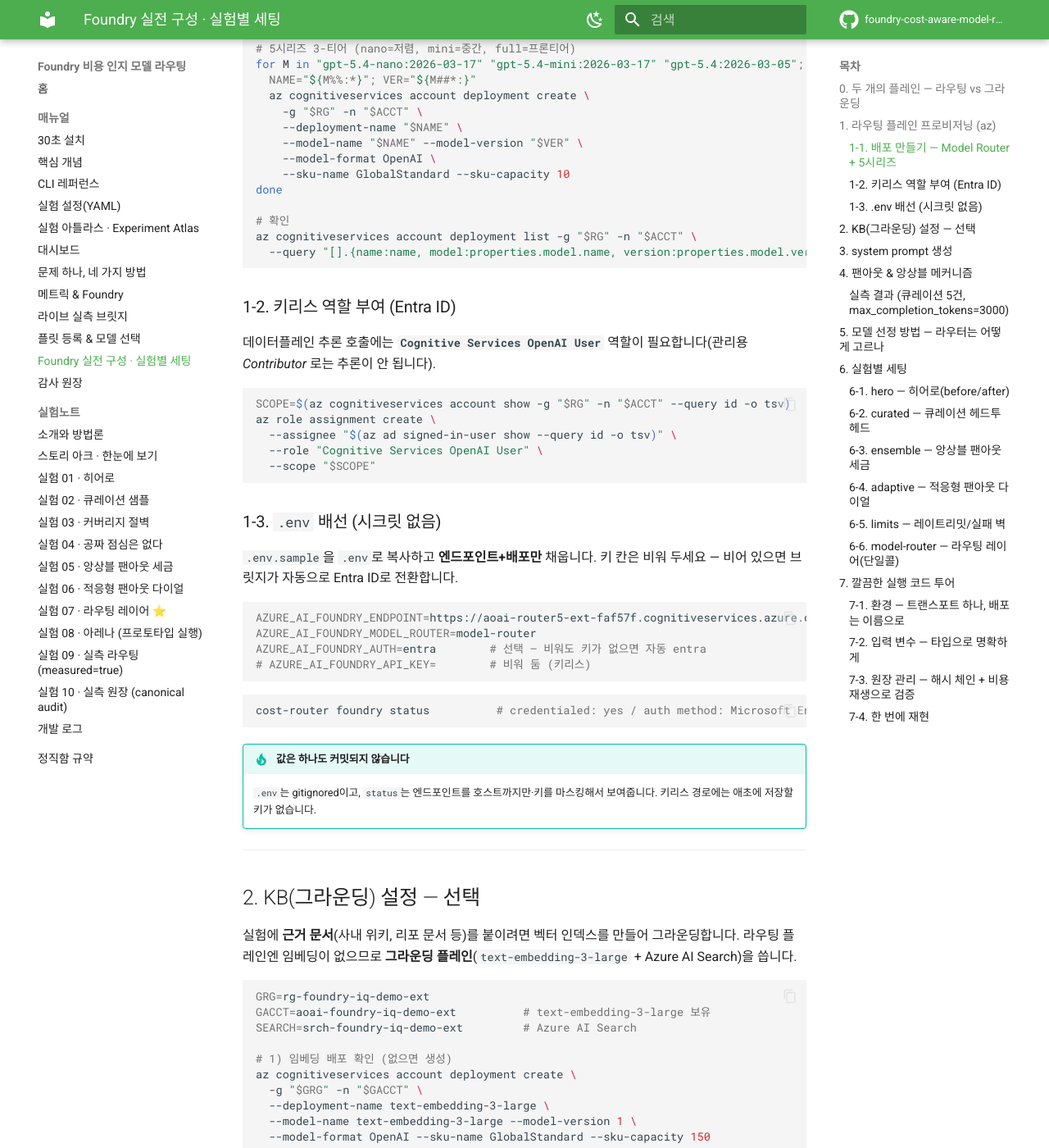
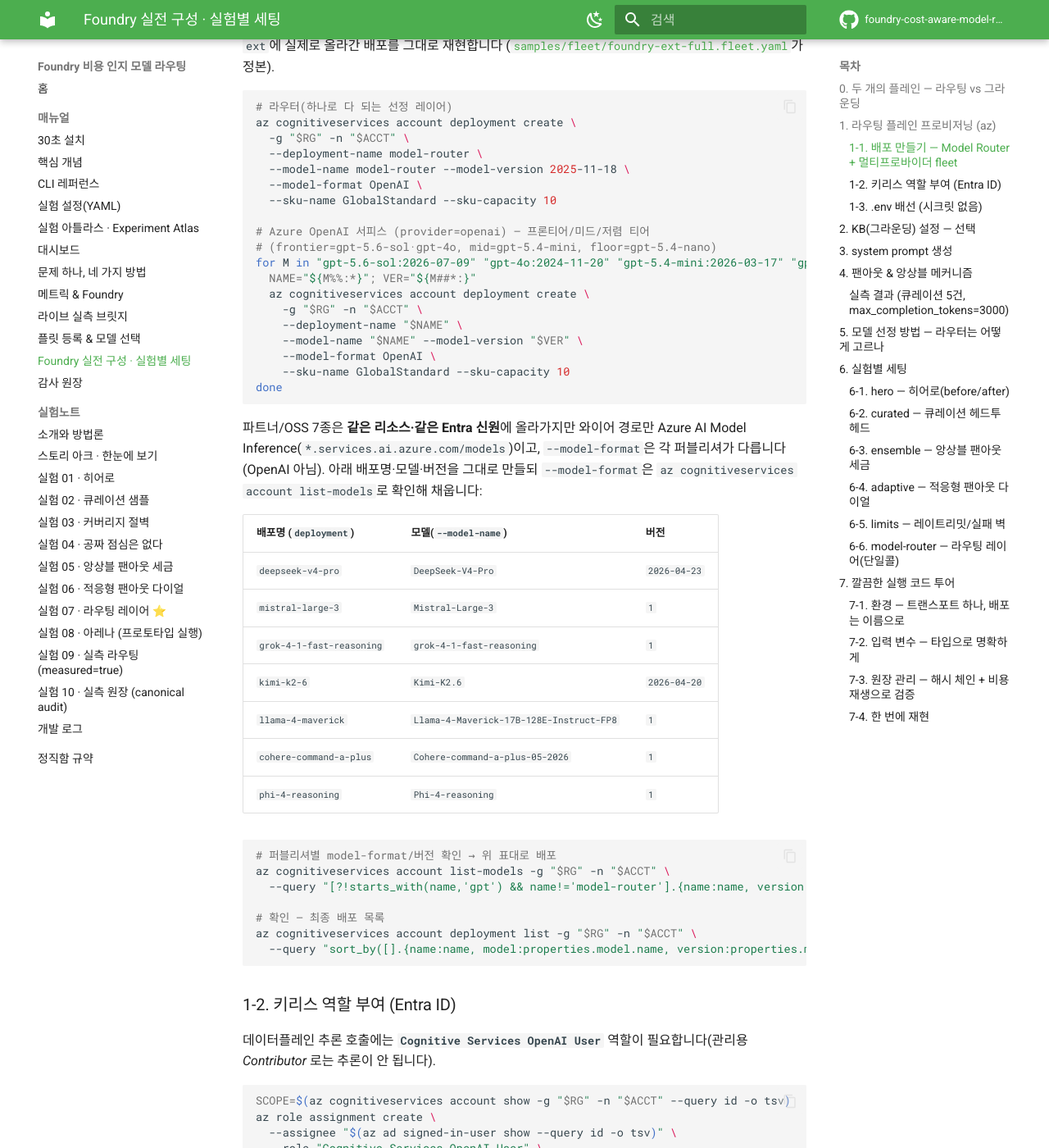
Before and after one commit to hyeonsangjeon/foundry-cost-aware-model-routing, an MkDocs documentation site: the page built from docs/manual/foundry-setup.md, in a window 1280 px wide and 1400 px high, scrolled down 1943 px. Shown: the whole window at 82% size. Built offline with MkDocs 1.6.1 and Material for MkDocs 9.7.7, drawn with Linux system fonts in a browser that asks for light colours; comment, search, counter and statistics services are not loaded; some of the changed text lies outside the part shown.

Commit message:
docs(foundry-setup): repoint go-forward setup to real demo-ext resource + full fleet
Consolidate the A–Z setup guide onto the current live resource
aoai-foundry-iq-demo-ext (rg-foundry-iq-demo-ext, eastus), which now hosts
BOTH the routing plane (model-router + full multi-provider fleet:
gpt-5.6-sol/gpt-4o/gpt-5.4-mini/nano + 7 partners) and the grounding plane
(text-embedding-3-large + Azure AI Search) on one Foundry account.

- §0 two-planes: one resource, two roles (was two separate resources)
- §1 provisioning vars + §1-1 deployments: demo-ext + real fleet
  (verified against `az deployment list`; partner model-format via list-models)
- §1-3 .env example: demo-ext endpoint + ext-full fleet/pricing paths
- §2 grounding: same-resource note

Honesty preserved: the measured proof snapshot (gpt-5.4 x3, grok x2) and the
section 4/5 measured $-figures are annotated as captured on the earlier
5-series routing resource (aoai-router5-ext-faf57f); provenance is NOT
rewritten. experiment-atlas keeps the exp09 follow-along's historical eastus2
with an added go-forward pointer to demo-ext/eastus.

No code changes: foundry_live.py already derives the partner inference surface
(*.services.ai.azure.com/models) from the configured host as intended.

Co-authored-by: Copilot <223556219+Copilot@users.noreply.github.com>

````diff
--- a/docs/manual/foundry-setup.md
+++ b/docs/manual/foundry-setup.md
@@ -17,16 +17,24 @@ KB(그라운딩) 설정, system prompt, 팬아웃·앙상블 메커니즘, 그
     포착 스냅샷: [`samples/responses/foundry-arena-measured.json`](https://github.com/hyeonsangjeon/foundry-cost-aware-model-routing/blob/main/samples/responses/foundry-arena-measured.json).
     재현: `cost-router foundry arena --live --max-output-tokens 3000`.
 
+    이 스냅샷은 초기 **5-시리즈 라우팅 리소스**(`aoai-router5-ext-faf57f`)에서 캡처된 정직한
+    히스토리입니다 — provenance는 그대로 보존합니다. 현재 **go-forward 리소스는 아래
+    `aoai-foundry-iq-demo-ext`**(eastus)이며 동일한 키리스 방법으로 동작합니다: 프론티어는
+    `gpt-5.6-sol`, GPT-5.4는 `mini`/`nano`만 유지하고 여기에 멀티프로바이더 파트너 7종이 더해집니다.
+
 ---
 
 ## 0. 두 개의 플레인 — 라우팅 vs 그라운딩
 
-이 데모의 Azure 자원은 역할이 뚜렷한 **두 플레인**으로 나뉩니다. 섞지 않는 게 이해의 핵심입니다.
+이 데모의 Azure 자원은 역할이 뚜렷한 **두 플레인**으로 나뉩니다 — 이제 둘 다 **하나의 Foundry
+리소스**(`aoai-foundry-iq-demo-ext`, eastus)에 통합돼 있습니다. 섞지 않는 게 이해의 핵심입니다.
+(초기엔 라우팅용 5-시리즈 리소스가 따로 있었고 [§4·§5의 실측 스냅샷](#4-fanout)이 거기서
+캡처됐습니다 — 그 히스토리는 그대로 두고, 지금부터의 셋업은 demo-ext 단일 리소스를 씁니다.)
 
 | 플레인 | 리소스 | 배포/자원 | 하는 일 |
 | --- | --- | --- | --- |
-| **라우팅 플레인** | `aoai-router5-ext-faf57f` (`rg-foundry-router-5series`, eastus2) | `model-router` + `gpt-5.4` · `gpt-5.4-mini` · `gpt-5.4-nano` | 프롬프트별 모델 선정·추론(아레나·라이브 실험) |
-| **그라운딩 플레인** | `aoai-foundry-iq-demo-ext` (`rg-foundry-iq-demo-ext`, eastus) + `srch-foundry-iq-demo-ext` (Azure AI Search) | `text-embedding-3-large` + 벡터 인덱스 | KB 임베딩·검색(RAG 그라운딩) |
+| **라우팅 플레인** | `aoai-foundry-iq-demo-ext` (`rg-foundry-iq-demo-ext`, eastus) | `model-router` + 멀티프로바이더 fleet(`gpt-5.6-sol`·`gpt-4o`·`gpt-5.4-mini`·`gpt-5.4-nano` + 파트너 7종) | 프롬프트별 모델 선정·추론(아레나·라이브 실험) |
+| **그라운딩 플레인** | **같은** `aoai-foundry-iq-demo-ext` + `srch-foundry-iq-demo-ext` (Azure AI Search) | `text-embedding-3-large` + 벡터 인덱스 | KB 임베딩·검색(RAG 그라운딩) |
 
 - **아레나/헤드투헤드 실험은 라우팅 플레인만** 씁니다(추론 전용, KB 불필요).
 - **KB 그라운딩은 선택**입니다. 실험에 근거 문서를 붙이고 싶을 때만 그라운딩 플레인을 씁니다
@@ -44,9 +52,9 @@ KB(그라운딩) 설정, system prompt, 팬아웃·앙상블 메커니즘, 그
 az login --tenant <TENANT_ID> --use-device-code   # 헤드리스/샌드박스는 device-code
 az account set --subscription <SUBSCRIPTION_ID>
 
-RG=rg-foundry-router-5series
-LOC=eastus2
-ACCT=aoai-router5-ext-faf57f     # 전역 유일해야 함(접미사로 충돌 회피)
+RG=rg-foundry-iq-demo-ext
+LOC=eastus
+ACCT=aoai-foundry-iq-demo-ext     # 전역 유일해야 함(demo-ext 리소스)
 
 # 1) 리소스 그룹
 az group create -n "$RG" -l "$LOC"
@@ -60,12 +68,14 @@ az cognitiveservices account create \
   --api-properties disableLocalAuth=true       # 키 인증 OFF → Entra ID 전용
 ```
 
-### 1-1. 배포 만들기 — Model Router + 5시리즈
+### 1-1. 배포 만들기 — Model Router + 멀티프로바이더 fleet
 
 Model Router는 **배포 하나로 알아서 되는** 선정 레이어입니다 — 그 하나만 배포하면 OpenAI
 GPT-5 계열뿐 아니라 xAI Grok · DeepSeek · Meta Llama · gpt-oss까지 **별도 배포 없이** 프롬프트마다
-분기합니다(Anthropic Claude만 예외적으로 직접 배포 필요). 아래 5시리즈·파트너 배포는 라우터가
-아니라 아레나의 **직접 호출/팬아웃 arm**(cheapest·premium·ensemble)이 쓰는 것입니다.
+분기합니다(Anthropic Claude만 예외적으로 직접 배포 필요). 아래 fleet 배포는 라우터가 아니라
+아레나의 **직접 호출/팬아웃 arm**(cheapest·premium·ensemble)이 쓰는 것으로, 이 데모의
+`aoai-foundry-iq-demo-ext`에 실제로 올라간 배포를 그대로 재현합니다
+([`samples/fleet/foundry-ext-full.fleet.yaml`](https://github.com/hyeonsangjeon/foundry-cost-aware-model-routing/blob/main/samples/fleet/foundry-ext-full.fleet.yaml)가 정본).
 
 ```bash
 # 라우터(하나로 다 되는 선정 레이어)
@@ -76,8 +86,9 @@ az cognitiveservices account deployment create \
   --model-format OpenAI \
   --sku-name GlobalStandard --sku-capacity 10
 
-# 5시리즈 3-티어 (nano=저렴, mini=중간, full=프론티어)
-for M in "gpt-5.4-nano:2026-03-17" "gpt-5.4-mini:2026-03-17" "gpt-5.4:2026-03-05"; do
+# Azure OpenAI 서피스 (provider=openai) — 프론티어/미드/저렴 티어
+# (frontier=gpt-5.6-sol·gpt-4o, mid=gpt-5.4-mini, floor=gpt-5.4-nano)
+for M in "gpt-5.6-sol:2026-07-09" "gpt-4o:2024-11-20" "gpt-5.4-mini:2026-03-17" "gpt-5.4-nano:2026-03-17"; do
   NAME="${M%%:*}"; VER="${M##*:}"
   az cognitiveservices account deployment create \
     -g "$RG" -n "$ACCT" \
@@ -86,10 +97,31 @@ for M in "gpt-5.4-nano:2026-03-17" "gpt-5.4-mini:2026-03-17" "gpt-5.4:2026-03-05
     --model-format OpenAI \
     --sku-name GlobalStandard --sku-capacity 10
 done
+```
 
-# 확인
+파트너/OSS 7종은 **같은 리소스·같은 Entra 신원**에 올라가지만 와이어 경로만 Azure AI Model
+Inference(`*.services.ai.azure.com/models`)이고, `--model-format`은 각 퍼블리셔가 다릅니다
+(OpenAI 아님). 아래 배포명·모델·버전을 그대로 만들되 `--model-format`은
+`az cognitiveservices account list-models`로 확인해 채웁니다:
+
+| 배포명 (`deployment`) | 모델(`--model-name`) | 버전 |
+| --- | --- | --- |
+| `deepseek-v4-pro` | `DeepSeek-V4-Pro` | `2026-04-23` |
+| `mistral-large-3` | `Mistral-Large-3` | `1` |
+| `grok-4-1-fast-reasoning` | `grok-4-1-fast-reasoning` | `1` |
+| `kimi-k2-6` | `Kimi-K2.6` | `2026-04-20` |
+| `llama-4-maverick` | `Llama-4-Maverick-17B-128E-Instruct-FP8` | `1` |
+| `cohere-command-a-plus` | `Cohere-command-a-plus-05-2026` | `1` |
+| `phi-4-reasoning` | `Phi-4-reasoning` | `1` |
+
+```bash
+# 퍼블리셔별 model-format/버전 확인 → 위 표대로 배포
+az cognitiveservices account list-models -g "$RG" -n "$ACCT" \
+  --query "[?!starts_with(name,'gpt') && name!='model-router'].{name:name, version:version, format:format}" -o table
+
+# 확인 — 최종 배포 목록
 az cognitiveservices account deployment list -g "$RG" -n "$ACCT" \
-  --query "[].{name:name, model:properties.model.name, version:properties.model.version}" -o table
+  --query "sort_by([].{name:name, model:properties.model.name, version:properties.model.version}, &name)" -o table
 ```
 
 ### 1-2. 키리스 역할 부여 (Entra ID)
@@ -111,10 +143,17 @@ az role assignment create \
 있으면 브릿지가 자동으로 Entra ID로 전환합니다.
 
 ```bash
-AZURE_AI_FOUNDRY_ENDPOINT=https://aoai-router5-ext-faf57f.cognitiveservices.azure.com/
+AZURE_AI_FOUNDRY_ENDPOINT=https://aoai-foundry-iq-demo-ext.cognitiveservices.azure.com/
 AZURE_AI_FOUNDRY_MODEL_ROUTER=model-router
 AZURE_AI_FOUNDRY_AUTH=entra        # 선택 — 비워도 키가 없으면 자동 entra
 # AZURE_AI_FOUNDRY_API_KEY=        # 비워 둠 (키리스)
+
+# 멀티프로바이더 fleet + 요율(어떤 배포가 각 arm을 맡나 / 실측 청구 요율)
+FOUNDRY_FLEET_PATH=samples/fleet/foundry-ext-full.fleet.yaml
+FOUNDRY_PRICING_PATH=samples/pricing/foundry-ext-full.yaml
+# 파트너/OSS 서피스 엔드포인트는 비워 두면 리소스명에서 자동 파생
+# (https://aoai-foundry-iq-demo-ext.services.ai.azure.com/models)
+# AZURE_AI_FOUNDRY_INFERENCE_ENDPOINT=
 ```
 
 ```bash
@@ -130,12 +169,12 @@ cost-router foundry status          # credentialed: yes / auth method: Microsoft
 ## 2. KB(그라운딩) 설정 — 선택 {#2-kb}
 
 실험에 **근거 문서**(사내 위키, 리포 문서 등)를 붙이려면 벡터 인덱스를 만들어 그라운딩합니다.
-라우팅 플레인엔 임베딩이 없으므로 **그라운딩 플레인**(`text-embedding-3-large` +
-Azure AI Search)을 씁니다.
+라우팅·그라운딩이 이제 **같은 리소스**(`aoai-foundry-iq-demo-ext`)에 있으므로 임베딩
+(`text-embedding-3-large`)도 여기서 바로 쓰고, 검색만 Azure AI Search를 붙입니다.
 
 ```bash
 GRG=rg-foundry-iq-demo-ext
-GACCT=aoai-foundry-iq-demo-ext          # text-embedding-3-large 보유
+GACCT=aoai-foundry-iq-demo-ext          # text-embedding-3-large 보유(라우팅과 동일 리소스)
 SEARCH=srch-foundry-iq-demo-ext         # Azure AI Search
 
 # 1) 임베딩 배포 확인 (없으면 생성)
@@ -221,6 +260,13 @@ task = ArenaTask(
 - **라우터**는 단 한 번 호출해 승자 모델 비용만 청구합니다.
 
 ### 실측 결과 (큐레이션 5건, `max_completion_tokens=3000`)
+
+!!! note "이 표는 초기 5-시리즈 라우팅 리소스의 정직한 실측 히스토리입니다"
+    아래 숫자·모델(`gpt-5.4`, `grok`)과 위 arm 표의 `premium=gpt-5.4`는
+    `aoai-router5-ext-faf57f`에서 캡처된 그대로입니다 — provenance 보존을 위해 재작성하지
+    않습니다. **go-forward**(`aoai-foundry-iq-demo-ext`)에서는 `premium`/프론티어 arm이
+    `gpt-5.6-sol`, `ensemble`이 멀티프로바이더 벤치 전체로 확장됩니다
+    ([`samples/fleet/foundry-ext-full.fleet.yaml`](https://github.com/hyeonsangjeon/foundry-cost-aware-model-routing/blob/main/samples/fleet/foundry-ext-full.fleet.yaml)의 `roles`가 정본). demo-ext에서의 새 실측은 승인 시 재캡처합니다.
 
 | arm | 실비용(5건 합) | 평균 지연 | 메모 |
 | --- | --- | --- | --- |
````
Also changed, not shown: docs/manual/experiment-atlas.md (+3 -1 lines).
